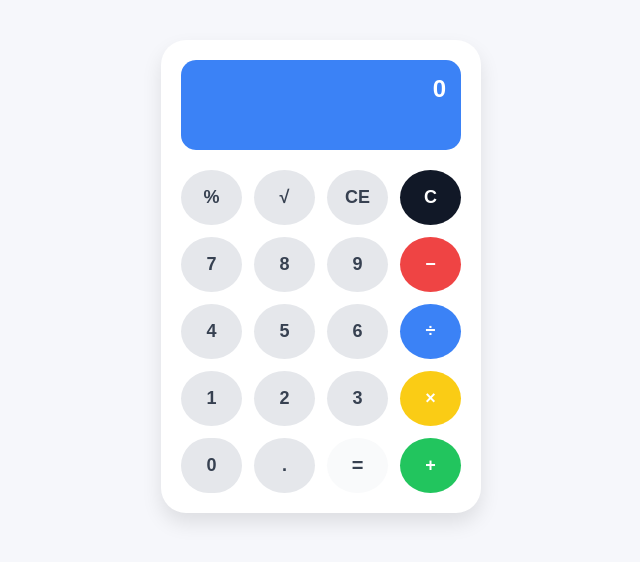
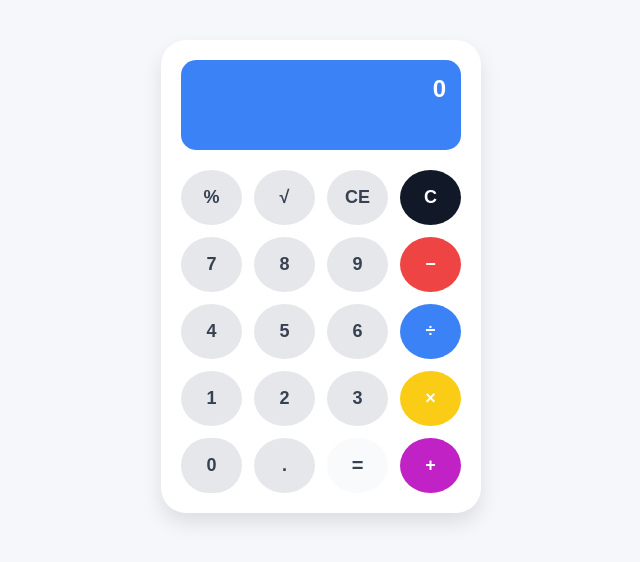
Before and after one commit to OmarAbdelhameedMohamed/Cloud-Computing-Practical, a website with bundled scripts: page index.html in a window 1280 px wide. Shown: the part 132-694 px from the top of the page, without its empty margins (319-959 px from the left). Built offline with nearby package versions, Linux system fonts and the light colour scheme.

Commit message:
update styles
.

```diff
--- a/styles.css
+++ b/styles.css
@@ -79,6 +79,6 @@ button.yellow {
 }
 
 button.green {
-  background: #22c55e;
+  background: #c022c5;
   color: white;
 }
```
